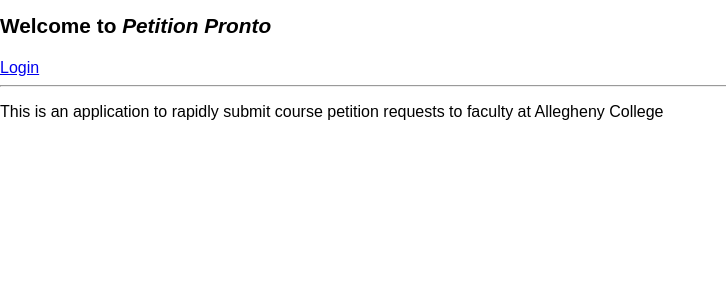
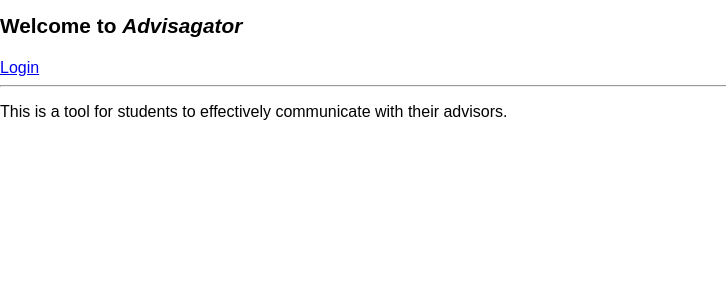
Before and after one commit to GatorEducator/advisagator, a Flask app: page /home in a window 1280 px wide. Shown: the top 300 px of the page, without its empty margins (0-726 px from the left). Run offline with Flask 2, Linux system fonts and the light colour scheme.

Commit message:
Updates html files to contain the Advisagator name.

```diff
--- a/src/templates/404.html
+++ b/src/templates/404.html
@@ -3,7 +3,7 @@
     <head>
         <meta charset="UTF-8">
         <meta name="viewport" content="width=device-width, initial-scale=1">
-        <title>Petition Pronto</title>
+        <title>Advisagator</title>
     </head>
     <body>
         <h1>Whoops! Something bad happened!</h1>
--- a/src/templates/change_password.html
+++ b/src/templates/change_password.html
@@ -3,7 +3,7 @@
     <head>
         <meta charset="UTF-8">
         <meta name="viewport" content="width=device-width, initial-scale=1">
-        <title>Petition Pronto</title>
+        <title>Advisagator</title>
     </head>
     <body>
         <form action="/change_password" method="POST" onsubmit="return validate_password()">
--- a/src/templates/home.html
+++ b/src/templates/home.html
@@ -5,12 +5,12 @@
         <meta name="viewport" content="width=device-width, initial-scale=1">
         <script type=text/javascript src="{{ url_for('static', filename='js/home.js') }}"></script>
         <link rel="stylesheet" href="{{ url_for('static', filename='css/home.css') }}">
-        <title>Petition Pronto</title>
+        <title>Advisagator</title>
     </head>
     <body>
-        <h1>Welcome to <i>Petition Pronto</i></h1>
+        <h1>Welcome to <i>Advisagator</i></h1>
         <a href="/login">Login</a>
         <hr>
-        <p>This is an application to rapidly submit course petition requests to faculty at Allegheny College</p>
+        <p>This is a tool for students to effectively communicate with their advisors.</p>
     </body>
 </html>
--- a/src/templates/invalid_confirmation.html
+++ b/src/templates/invalid_confirmation.html
@@ -3,7 +3,7 @@
     <head>
         <meta charset="UTF-8">
         <meta name="viewport" content="width=device-width, initial-scale=1">
-        <title>Petition Pronto</title>
+        <title>Advisagator</title>
     </head>
     <body>
         <h3>Passwords did not match!</h3>
--- a/src/templates/invalid_login.html
+++ b/src/templates/invalid_login.html
@@ -3,7 +3,7 @@
     <head>
         <meta charset="UTF-8">
         <meta name="viewport" content="width=device-width, initial-scale=1">
-        <title>Petition Pronto</title>
+        <title>Advisagator</title>
     </head>
     <body>
         <h3>Invalid login!</h3>
--- a/src/templates/login.html
+++ b/src/templates/login.html
@@ -5,7 +5,7 @@
         <meta name="viewport" content="width=device-width, initial-scale=1">
         <script type=text/javascript src="{{ url_for('static', filename='js/home.js') }}"></script>
         <link rel="stylesheet" href="{{ url_for('static', filename='css/home.css') }}">
-        <title>Petition Pronto</title>
+        <title>Advisagator</title>
     </head>
     <body>
         <form action="/login" method="POST">
--- a/src/templates/petition_info.html
+++ b/src/templates/petition_info.html
@@ -3,7 +3,7 @@
     <head>
         <meta charset="UTF-8">
         <meta name="viewport" content="width=device-width, initial-scale=1">
-        <title>Petition Pronto</title>
+        <title>Advisagator</title>
     </head>
     <body>
         <h1>Petition Info</h1>
--- a/src/templates/petitions.html
+++ b/src/templates/petitions.html
@@ -3,7 +3,7 @@
     <head>
         <meta charset="UTF-8">
         <meta name="viewport" content="width=device-width, initial-scale=1">
-        <title>Petition Pronto</title>
+        <title>Advisagator</title>
     </head>
     <body>
         <h1>Petitions</h1>
```
